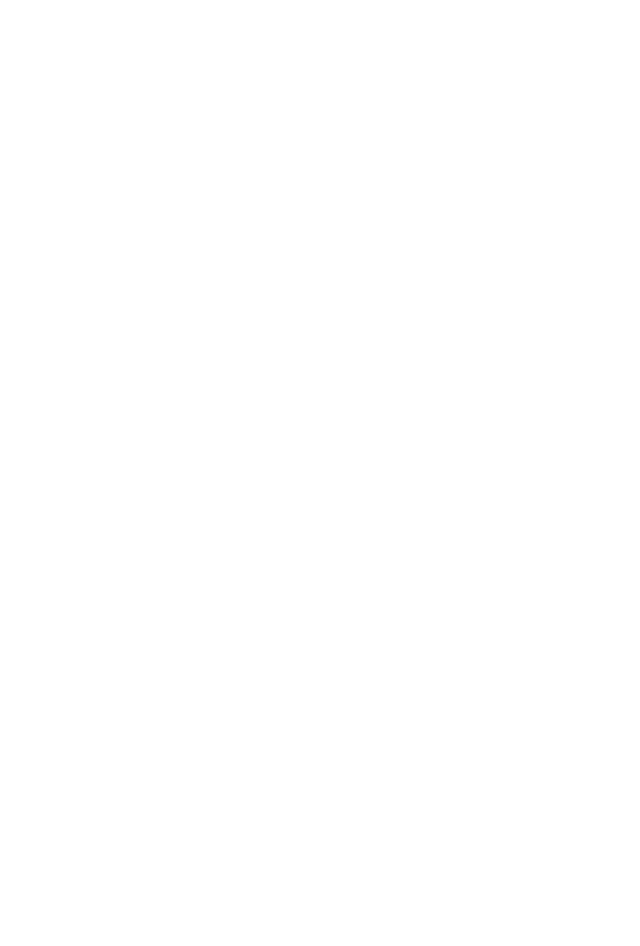
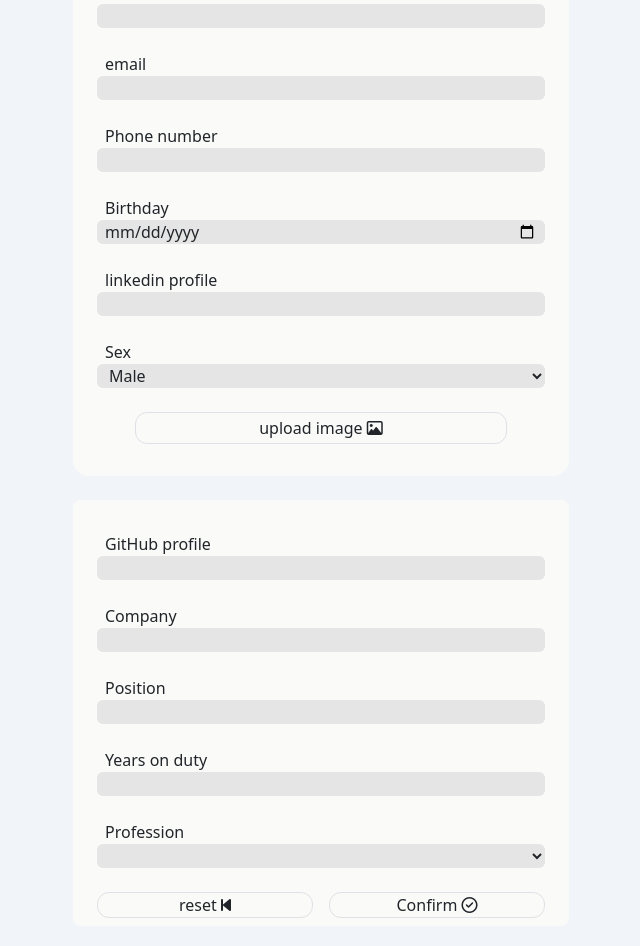
Before and after one commit to rogallardo06/PracticaProfesional, a React (Vite) app in the folder Frontend/vite+React-Project/: page /apply in a window 1280 px wide. Shown: the part 346-1292 px from the top of the page, without its empty margins (319-959 px from the left). Before the commit the page ends 800 px from the top, so only its background shows below. Built offline with nearby package versions, Linux system fonts and the light colour scheme.

Commit message:
ApplyPage Style

```diff
--- a/Frontend/vite+React-Project/src/Components/Content/ApplyPage/ApplyPage.jsx
+++ b/Frontend/vite+React-Project/src/Components/Content/ApplyPage/ApplyPage.jsx
@@ -3,10 +3,90 @@
 
 function ApplyPage() {
 
+    //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 GitHub API key
 
     return (
         <>
-            <h1>Soy la Apply Page xd</h1>
+            <form className="md:mx-40 lg:mx-96" action="">
+
+                <div className="flex flex-col bg-stone-50 dark:bg-stone-900 mx-2 rounded-2xl py-2">
+
+                    <label className="mt-4 mx-4 px-2">First name</label>
+                    <input className="mx-4 pl-2 bg-neutral-200 dark:bg-stone-950 rounded-md" type="text" name="name"/>
+
+
+                    <label className="mt-4 mx-4 px-2">Last name</label>
+                    <input className="mx-4 pl-2 bg-neutral-200 dark:bg-stone-950 rounded-md px-2" type="text" name="surname"/>
+
+
+                    <label className="mt-4 mx-4 px-2">DNI</label>
+                    <input className="mx-4 pl-2 bg-neutral-200 dark:bg-stone-950 rounded-md px-2" type="number" name="dni"/>
+
+
+                    <label className="mt-4 mx-4 px-2">email</label>
+                    <input className="mx-4 pl-2 bg-neutral-200 dark:bg-stone-950 rounded-md px-2" type="email" name="email"/>
+
+
+                    <label className="mt-4 mx-4 px-2">Phone number</label>
+                    <input className="mx-4 pl-2 bg-neutral-200 dark:bg-stone-950 rounded-md px-2" type="number" name="tel"/>
+
+
+                    <label className="mt-4 mx-4 px-2">Birthday</label>
+                    <input className="mx-4 pl-2 bg-neutral-200 dark:bg-stone-950 rounded-md px-2" type="date" name="birthDate"/>
+
+
+                    <label className="mt-4 mx-4 px-2">linkedin profile</label>
+                    <input className="mx-4 pl-2 bg-neutral-200 dark:bg-stone-950 rounded-md px-2" type="text" name="linkedin"/>
+
+                    <label className="mt-4 mx-4 px-2">Sex</label>
+                    <select className="mx-4 pl-2 bg-neutral-200 dark:bg-stone-950 rounded-md px-2" name="gender"> profession
+                        <option value="Male">Male</option>
+                        <option value="Female">Female</option>
+                    </select>
+
+                    <div className="my-4 mx-4 flex flex-col relative items-center justify-center h-8 w-3/4 self-center border border-neutral-700 dark:border-neutral-900 rounded-xl">
+
+                        <input className="opacity-0 absolute w-full" type="file" name="image"/>
+                        <p className="">upload image <i class="fa-regular fa-image"></i></p>
+
+                    </div>
+
+                </div>
+
+                <div className="flex flex-col bg-stone-50 dark:bg-stone-900 mx-2 rounded-lg py-2 mt-4">
+
+                    <label className="mt-4 mx-4 px-2">GitHub profile</label>
+                    <input className="mx-4 bg-neutral-200 dark:bg-stone-950 rounded-md px-2" type="text" name="link"/>
+
+                    <label className="mt-4 mx-4 px-2">Company</label>
+                    <input className="mx-4 bg-neutral-200 dark:bg-stone-950 rounded-md px-2" type="text" name="company"/>
+
+                    <label className="mt-4 mx-4 px-2">Position</label>
+                    <input className="mx-4 bg-neutral-200 dark:bg-stone-950 rounded-md px-2" type="text" name="position"/>
+
+                    <label className="mt-4 mx-4 px-2">Years on duty</label>
+                    <input className="mx-4 bg-neutral-200 dark:bg-stone-950 rounded-md px-2" type="text" name="yearsOnDuty"/>
+
+                    <label className="mt-4 mx-4 px-2">Profession</label>
+                    <select className="mb-4 mx-4 bg-neutral-200 dark:bg-stone-950 rounded-md px-2" name="profession">
+
+                    </select>
+
+                    <div className="grid grid-cols-2 justify-items-center gap-x-4 mx-4 border-neutral-700 dark:border-neutral-900 rounded-xl">
+
+                        <div className="flex flex-col relative items-center justify-center w-full border border-neutral-700 dark:border-neutral-900 rounded-xl">
+                            <button className="opacity-0 absolute h-full w-full" type="reset"></button>
+                            <p className="">reset <i class="fa-solid fa-backward-step"></i></p>
+                        </div>
+                        <div className="flex flex-col relative items-center justify-center w-full border border-neutral-700 dark:border-neutral-900 rounded-xl">
+                            <button className="opacity-0 absolute h-full w-full" type="submit"></button>
+                            <p className="">Confirm <i class="fa-regular fa-circle-check"></i></p>
+                        </div>
+
+                    </div>
+
+                </div>
+            </form>
         </>
     )
 }
```
